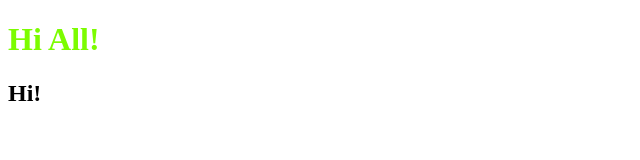
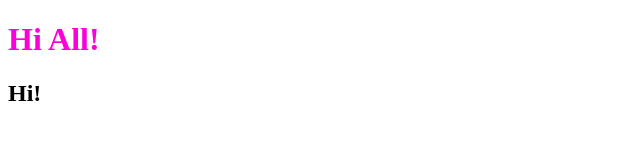
Before and after one commit to DenisArt-dev/test-4, a plain HTML site: page src/index.html in a window 1280 px wide. Shown: the whole page, without its empty margins (0-640 px from the left). Drawn offline with Linux system fonts and the light colour scheme.

Commit message:
chenge color

```diff
--- a/src/css/style.css
+++ b/src/css/style.css
@@ -1,3 +1,3 @@
 h1 {
-    color: lawngreen;
+    color: rgb(252, 0, 218);
 }
```
